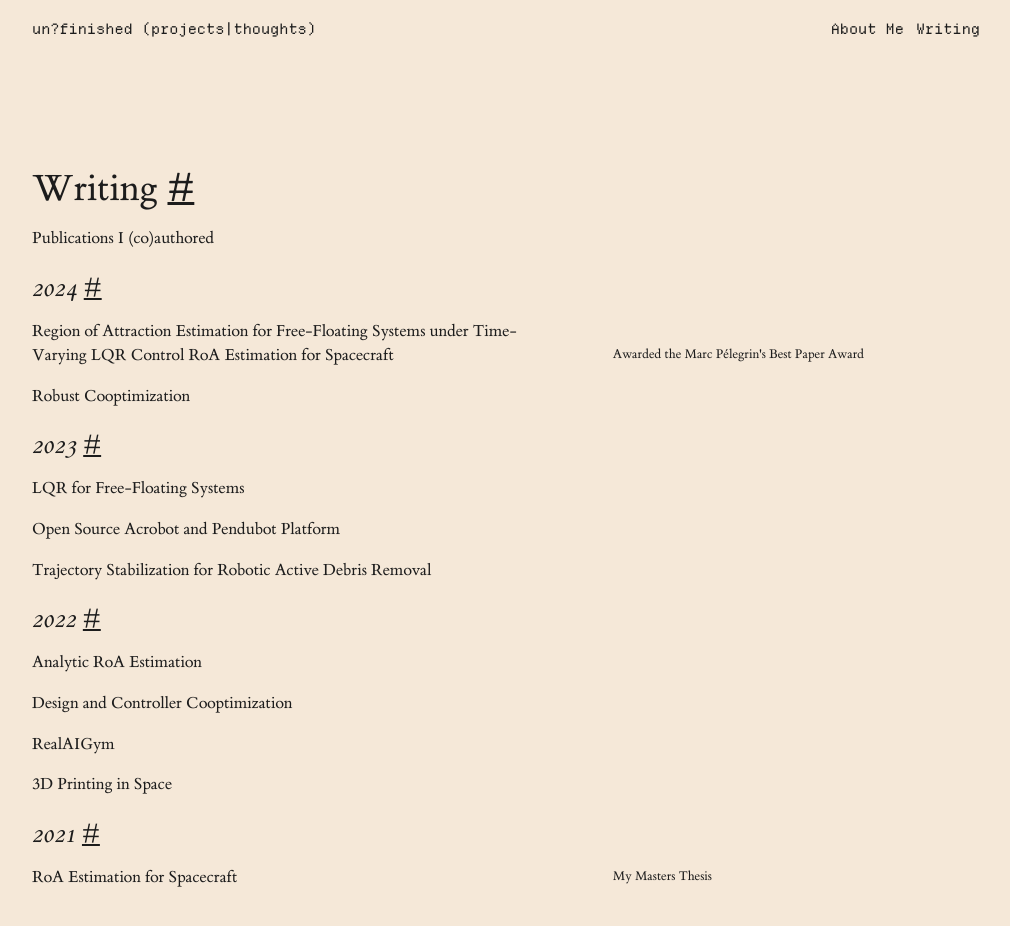
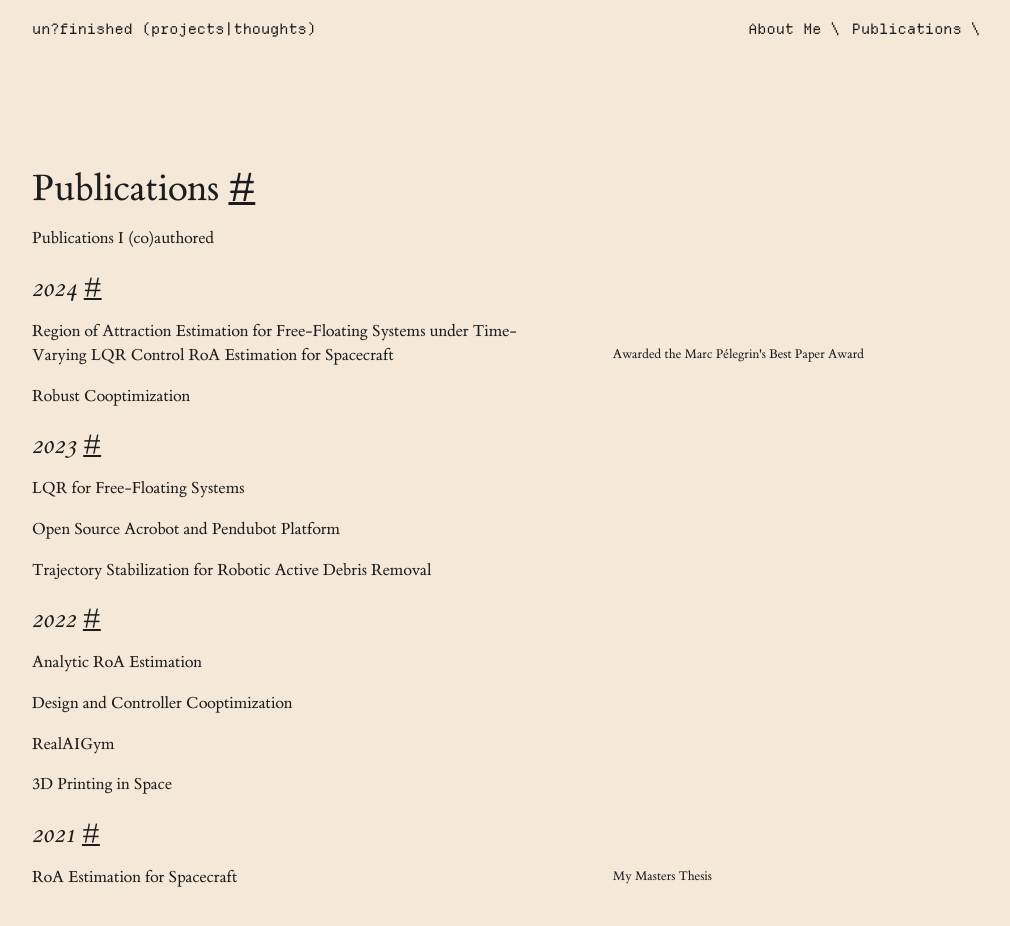
Before and after one commit to LasseMay/unfinished-projects, an Eleventy site: page content/writing/index.md in a window 1280 px wide. Shown: the whole page, without its empty margins (208-1218 px from the left). Built offline with nearby package versions, Linux system fonts and the light colour scheme; Eleventy itself is replaced by a stand-in of ours; files that its build step writes are made by us from their sources; what eleventy-plugin-bibtex would draw is missing.

Commit message:
writing -> publications

```diff
--- a/_includes/layouts/base.njk
+++ b/_includes/layouts/base.njk
@@ -40,7 +40,7 @@
             <nav class="nav" style="display: flex; flex-wrap: wrap; gap: 1em; justify-content: flex-end; flex: 2;">
                 {%- for entry in collections.all | eleventyNavigation %}
                     <a class="nav-link" style="font-family: 'Departure Mono', monospace; text-decoration: none; font-size: 1.2em;" href="{{ entry.url }}" {% if entry.url == page.url %} aria-current="page" {% endif %}>
-                        {{ entry.title }}
+                        {{ entry.title }} \
                     </a>
                 {%- endfor %}
             </nav>
--- a/content/writing/index.md
+++ b/content/writing/index.md
@@ -1,10 +1,10 @@
 ---
 layout: layouts/base.njk
 eleventyNavigation:
-  key: Writing
+  key: Publications
   order: 3
 ---
-# Writing
+# Publications
 Publications I (co)authored
 
 ## 2024
```
